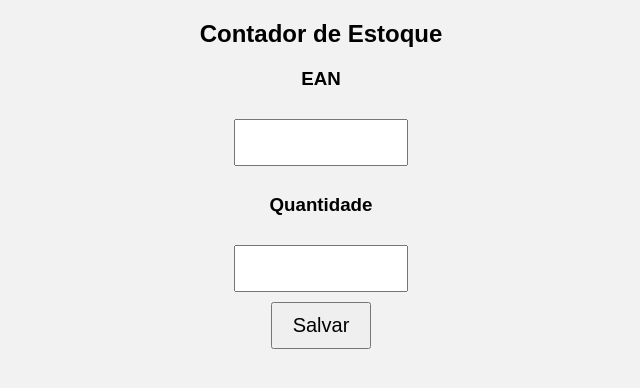
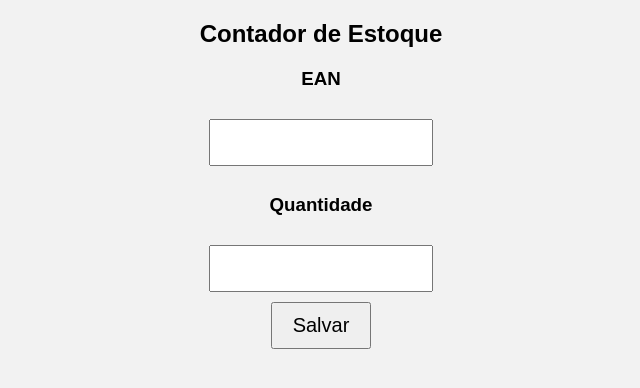
Before and after one commit to robertoseifert/contagem, a Flask app: page / in a window 1280 px wide. Shown: the top 388 px of the page, without its empty margins (319-959 px from the left). Run offline with Flask 3, Linux system fonts and the light colour scheme; some libraries are stand-ins or nearby versions.

Commit message:
Update index.html

```diff
--- a/templates/index.html
+++ b/templates/index.html
@@ -1,6 +1,7 @@
 <!DOCTYPE html>
 <html>
 <head>
+
 <meta charset="UTF-8">
 <title>Contador de Estoque</title>
 
@@ -24,7 +25,7 @@ input{
 font-size:20px;
 padding:10px;
 margin:10px;
-width:150px;
+width:200px;
 }
 
 button{
@@ -55,26 +56,37 @@ padding:10px 20px;
 <script>
 
 Quagga.init({
+
 inputStream: {
 name: "Live",
 type: "LiveStream",
 target: document.querySelector('#camera'),
 constraints: {
-facingMode: "environment"
+facingMode: { exact: "environment" },
+width: { min: 640 },
+height: { min: 480 }
 }
 },
+
+locator: {
+patchSize: "large",
+halfSample: true
+},
+
+numOfWorkers: 4,
+frequency: 10,
+
 decoder: {
 readers: [
 "ean_reader",
-"ean_8_reader",
-"code_128_reader"
+"ean_8_reader"
 ]
 }
 
-}, function(err) {
+}, function(err){
 
-if (err) {
-console.log(err);
+if(err){
+console.log(err)
 return
 }
 
@@ -85,6 +97,7 @@ Quagga.start()
 Quagga.onDetected(function(data){
 
 let codigo = data.codeResult.code
+
 document.getElementById("ean").value = codigo
 
 })
```
